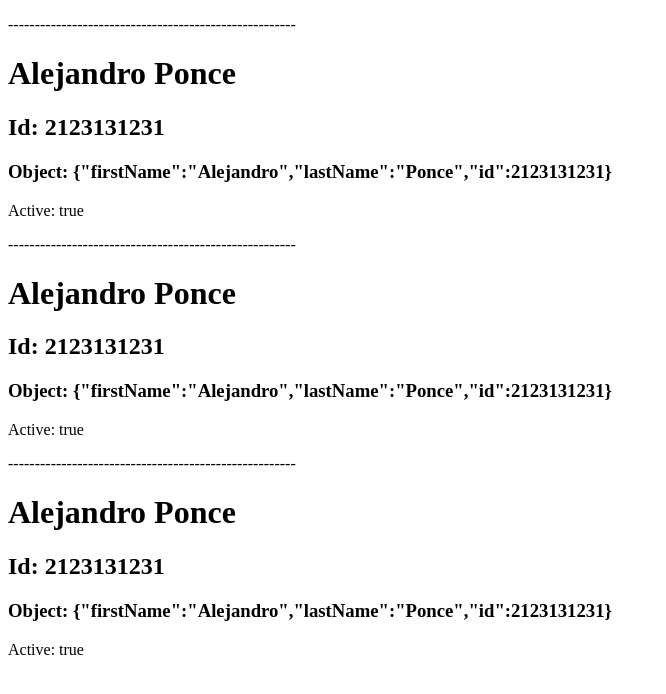
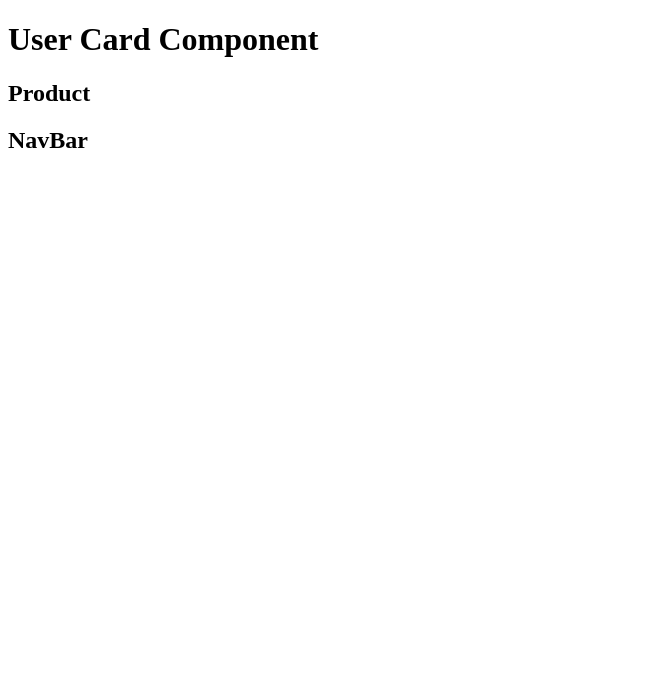
Before and after one commit to alejandropb36/react-course, a React (Create React App) app: page / in a window 1280 px wide. Shown: the top 694 px of the page, without its empty margins (0-666 px from the left). Built offline with nearby package versions, Linux system fonts and the light colour scheme.

Commit message:
feat: exports and imports with ecmascript

```diff
--- /dev/null
+++ b/src/App.js
@@ -0,0 +1,12 @@
+import { UserCard } from "./UserCard";
+import Product, { NavBar } from "./Product";
+
+export function App() {
+  return (
+    <>
+     <UserCard/>
+     <Product/>
+     <NavBar/>
+    </> // This is React Fragment
+  );
+}
--- /dev/null
+++ b/src/Product.js
@@ -0,0 +1,13 @@
+function Product() {
+    return <div>
+        <h2>Product</h2>
+    </div>;
+}
+
+export function NavBar(){
+    return <div>
+        <h2>NavBar</h2>
+    </div>;
+}
+
+export default Product;
--- /dev/null
+++ b/src/UserCard.js
@@ -0,0 +1,3 @@
+export function UserCard() {
+  return <h1>User Card Component</h1>;
+}
--- a/src/index.js
+++ b/src/index.js
@@ -1,34 +1,11 @@
 import React from "react";
 import ReactDom from "react-dom/client";
+import { App } from "./App";
 
 const root = ReactDom.createRoot(document.getElementById("root"));
 
-function Greeting() {
-  const user = {
-    firstName: "Alejandro",
-    lastName: "Ponce",
-    id: 2123131231,
-  };
-  const band = true;
-
-  return (
-    <>
-      <p>------------------------------------------------------</p>
-      <h1>
-        {user.firstName} {user.lastName}
-      </h1>
-      <h2>Id: {user.id}</h2>
-      <h3>Object: {JSON.stringify(user)}</h3>
-
-      <p>Active: {band.toString()}</p>
-    </> // This is React Fragment
-  );
-}
-
 root.render(
   <>
-    <Greeting />
-    <Greeting />
-    <Greeting />
+    <App />
   </>
 );
```
